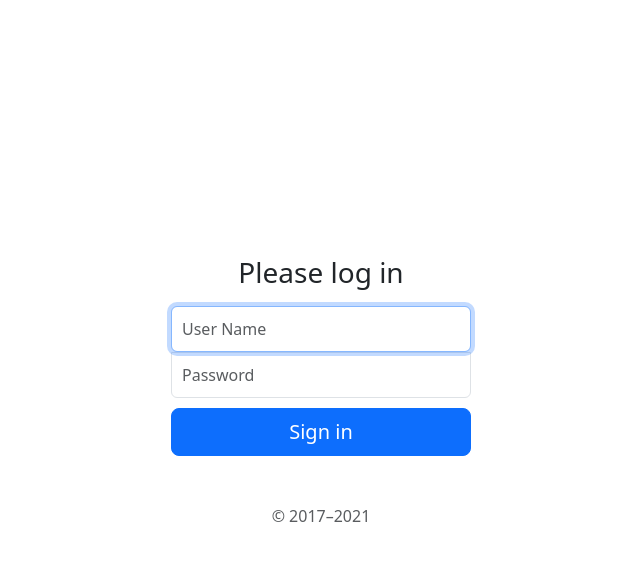
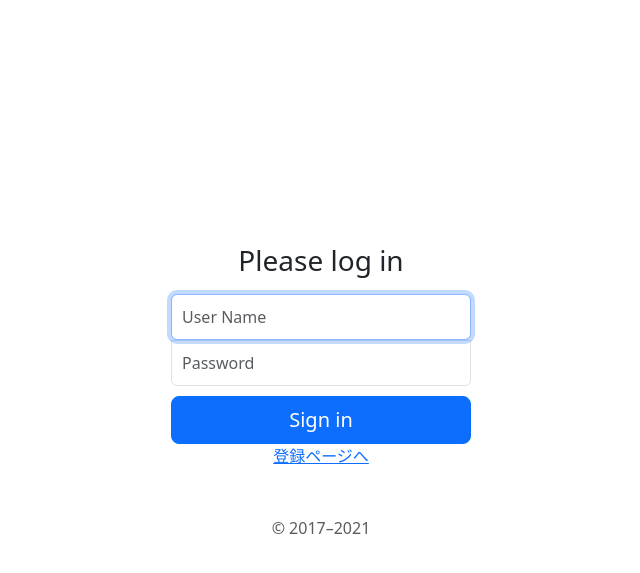
Before and after one commit to sotamorita/money_manager, a Django app: page /journalentry/login/ in a window 1280 px wide. Shown: the top 573 px of the page, without its empty margins (319-959 px from the left). Run offline with Django 3.2, Linux system fonts and the light colour scheme; some libraries are stand-ins or nearby versions.

Commit message:
loginページとsignupページのリンクを相互に表示。

```diff
--- a/templates/journalentryapp/login.html
+++ b/templates/journalentryapp/login.html
@@ -15,6 +15,7 @@
       <label for="inputPassword" class="visually-hidden">Password</label>
       <input type="password" id="inputPassword" class="form-control" placeholder="Password" name="password" required>
       <button class="w-100 btn btn-lg btn-primary" type="submit">Sign in</button>
+      <a href="{% url 'signup' %}">登録ページへ</a>
       <p class="mt-5 mb-3 text-muted">&copy; 2017–2021</p>
     </form>
   </main>
--- a/templates/journalentryapp/signup.html
+++ b/templates/journalentryapp/signup.html
@@ -15,6 +15,7 @@
       <label for="inputPassword" class="visually-hidden">Password</label>
       <input type="password" id="inputPassword" class="form-control" placeholder="Password" name="password" required>
       <button class="w-100 btn btn-lg btn-primary" type="submit">Sign in</button>
+      <a href="{% url 'login' %}">ログインページへ</a>
       <p class="mt-5 mb-3 text-muted">&copy; 2017–2021</p>
     </form>
   </main>
```
Also changed, not shown: 1 other file.
